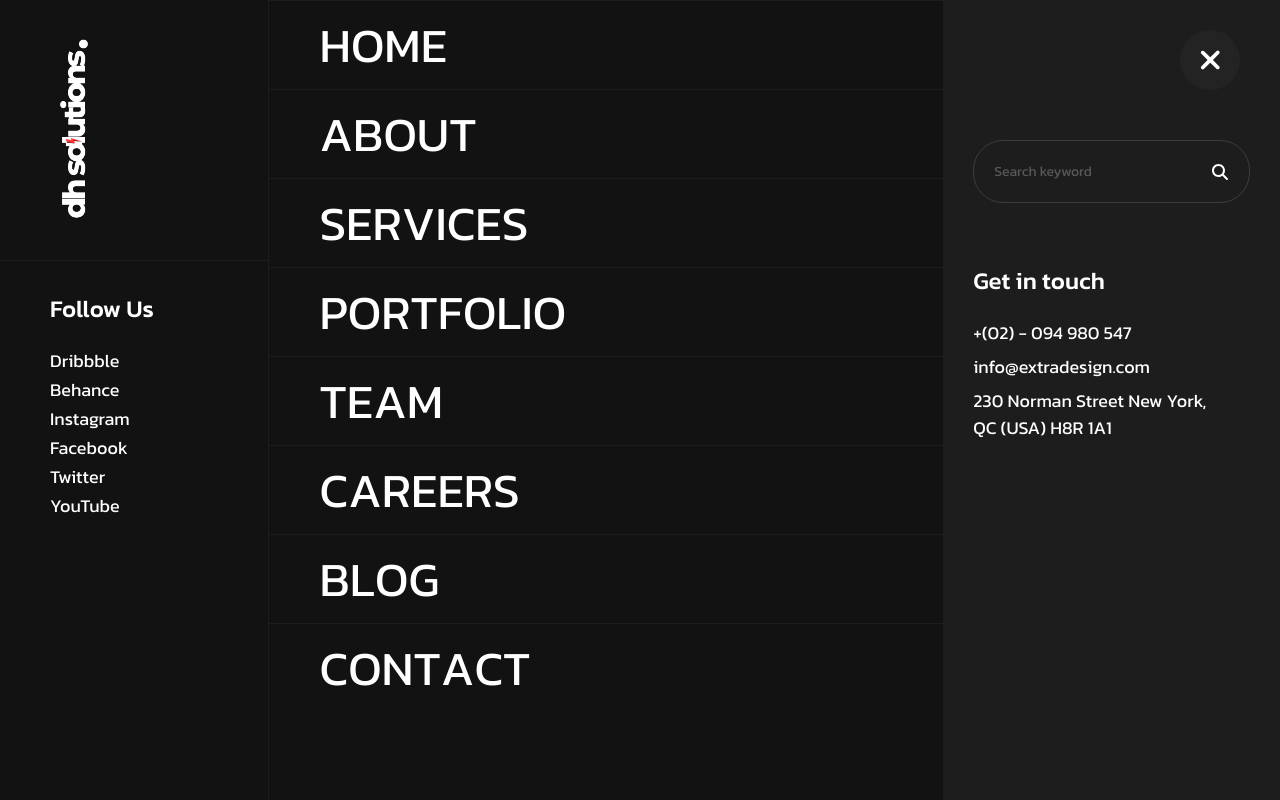
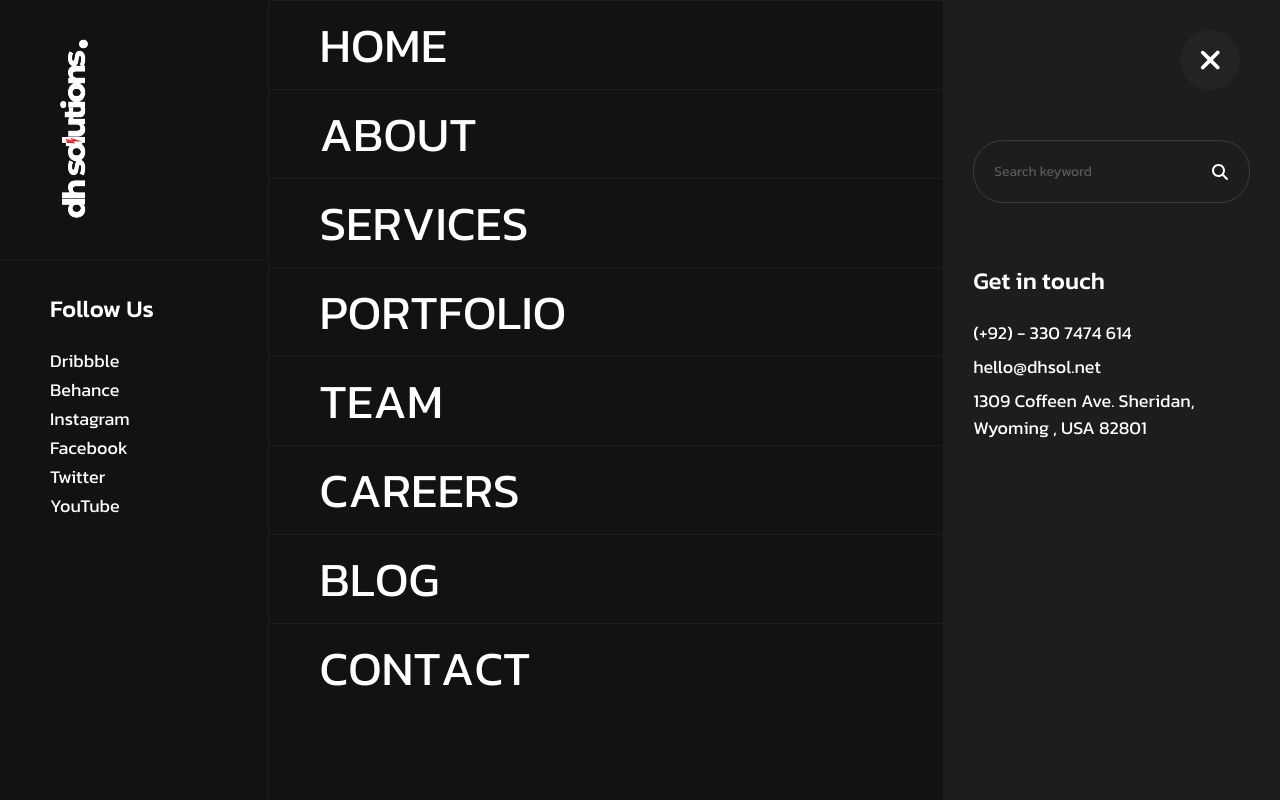
Before and after one commit to dhsolutionspak/MainFile, a Next.js app: page /faq in a window 1280 px wide. Both pictures are taken after a click on the button 30 px from the left and 442 px from the top of the page. Shown: the top 800 px of the page. Built offline with nearby package versions, Linux system fonts and the light colour scheme.

Commit message:
Canvas Update

```diff
--- a/src/components/canvas/Canvas.jsx
+++ b/src/components/canvas/Canvas.jsx
@@ -161,12 +161,13 @@ const Canvas = ({ bladeMode = "", ofCanvasArea }) => {
               <h3>Get in touch</h3>
               <ul>
                 <li>
-                  <a href="tel:02094980547">+(02) - 094 980 547</a>
+                  <a href="tel:02094980547">(+92) - 330 7474 614</a>
                 </li>
                 <li>
-                  <a href="mailto:info@extradesign.com">info@extradesign.com</a>
+                  <a href="mailto:hello@dhsol.net">hello@dhsol.net</a>
                 </li>
-                <li>230 Norman Street New York, QC (USA) H8R 1A1</li>
+                <li>1309 Coffeen Ave. Sheridan, Wyoming , USA 82801
+                </li>
               </ul>
             </div>
             <Image
```
